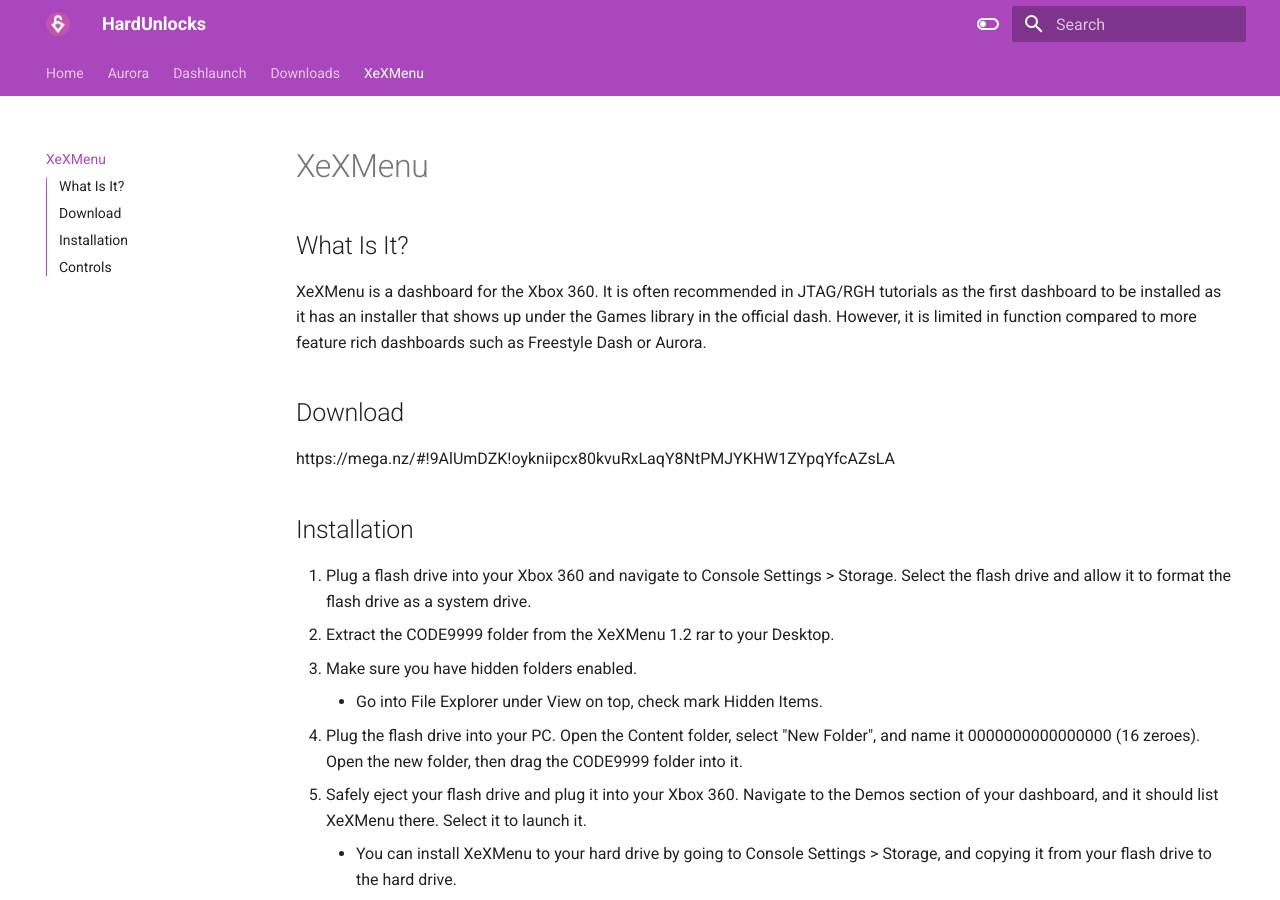
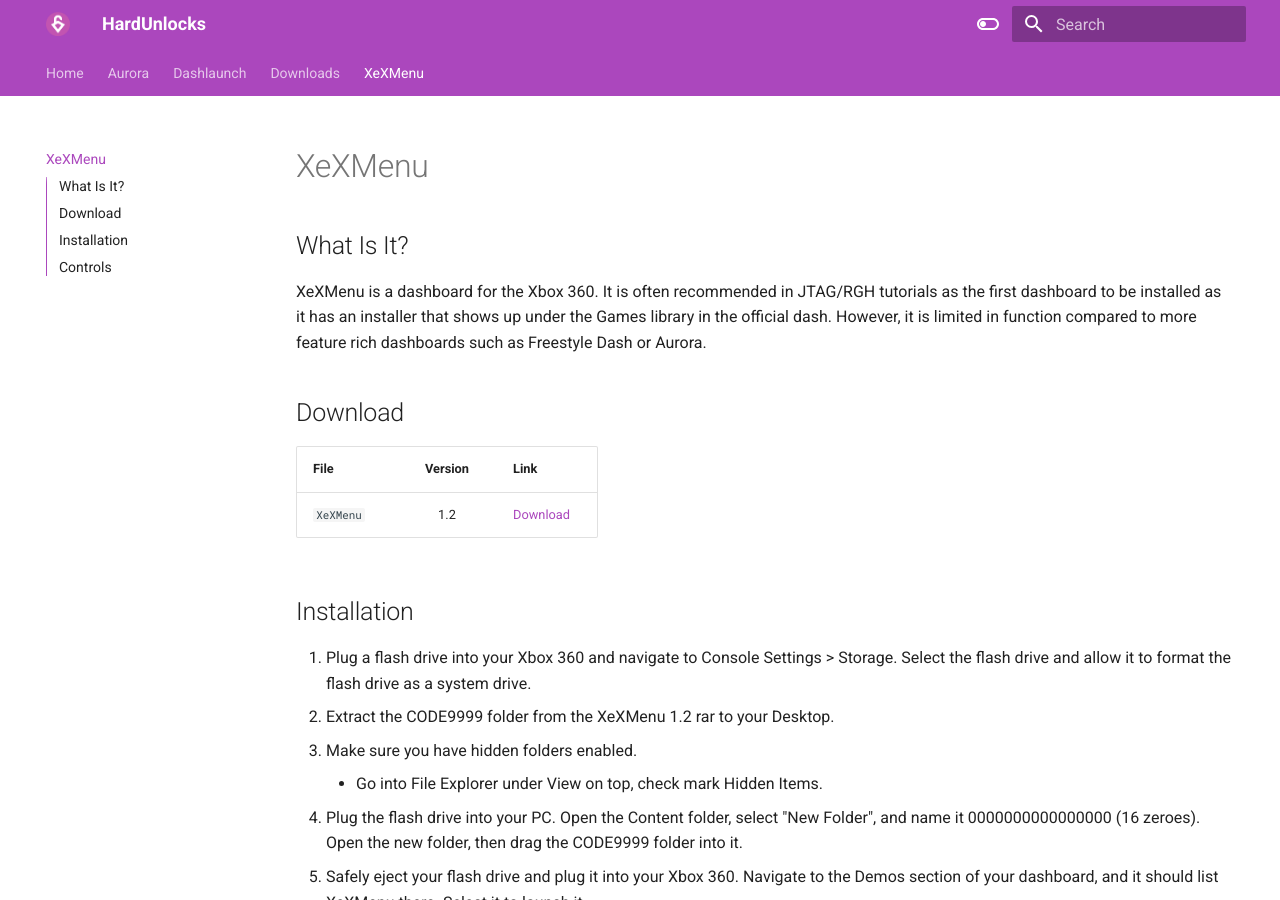
Before and after one commit to elasticpanda69/HardUnlocks, an MkDocs documentation site: the page built from docs/XeXMenu.md, in a window 1280 px wide and 900 px high. Built offline with MkDocs 1.6.1 and Material for MkDocs 9.7.7, drawn with Linux system fonts in a browser that asks for light colours.

Commit message:
Updated downloads section

```diff
--- a/docs/XeXMenu.md
+++ b/docs/XeXMenu.md
@@ -6,7 +6,9 @@
 
 ## Download
 
-https://mega.nz/#!9AlUmDZK!oykniipcx80kvuRxLaqY8NtPMJYKHW1ZYpqYfcAZsLA
+| File         | Version | Link                                                                                                                           |
+|--------------|:-------:|--------------------------------------------------------------------------------------------------------------------------------|
+| `XeXMenu`    |   1.2   | [Download](https://mega.nz/#!9AlUmDZK!oykniipcx80kvuRxLaqY8NtPMJYKHW1ZYpqYfcAZsLA)                                             |
 
 ## Installation
 
```
Also changed, not shown: docs/Aurora.md (+3 -1 lines), docs/Dashlaunch.md (+3 -1 lines).
